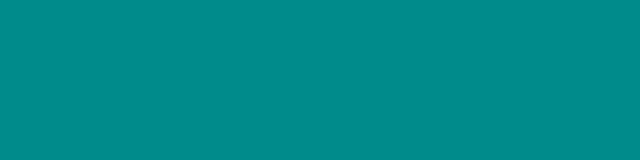
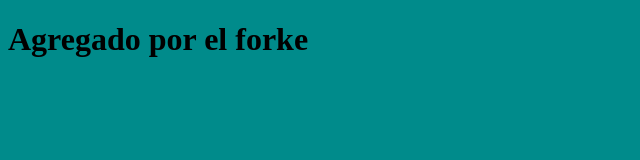
Before and after one commit to SebastianLuis1/Proyecto_Prueba, a plain HTML site: page index.html in a window 1280 px wide. Shown: the whole page, without its empty margins (0-640 px from the left). Drawn offline with Linux system fonts and the light colour scheme.

Commit message:
Agregado por el forker

```diff
--- a/index.html
+++ b/index.html
@@ -10,7 +10,7 @@
 </head>
 
 <body>
-
+    <h1>Agregado por el forke</h1>
 </body>
 
 </html>
```
